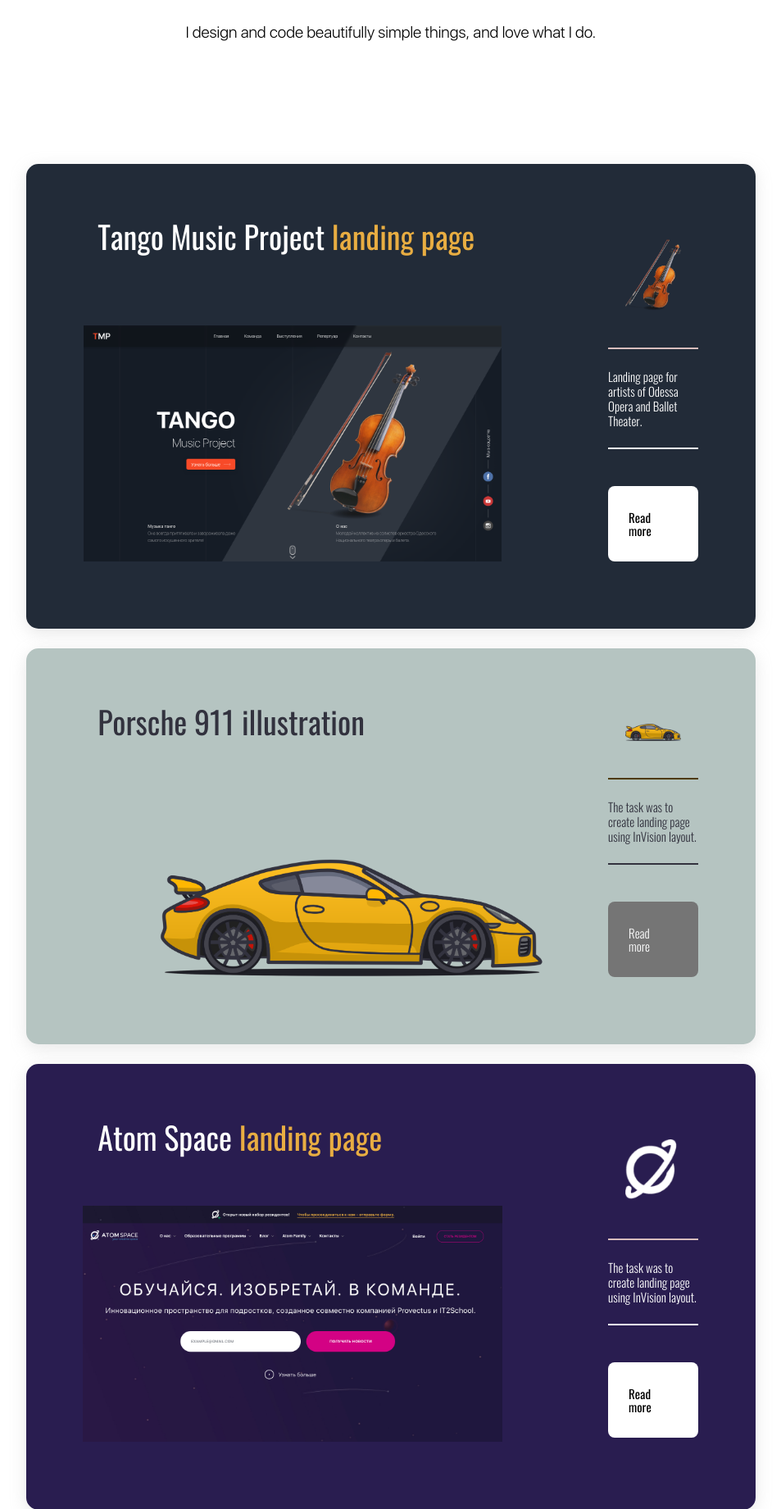
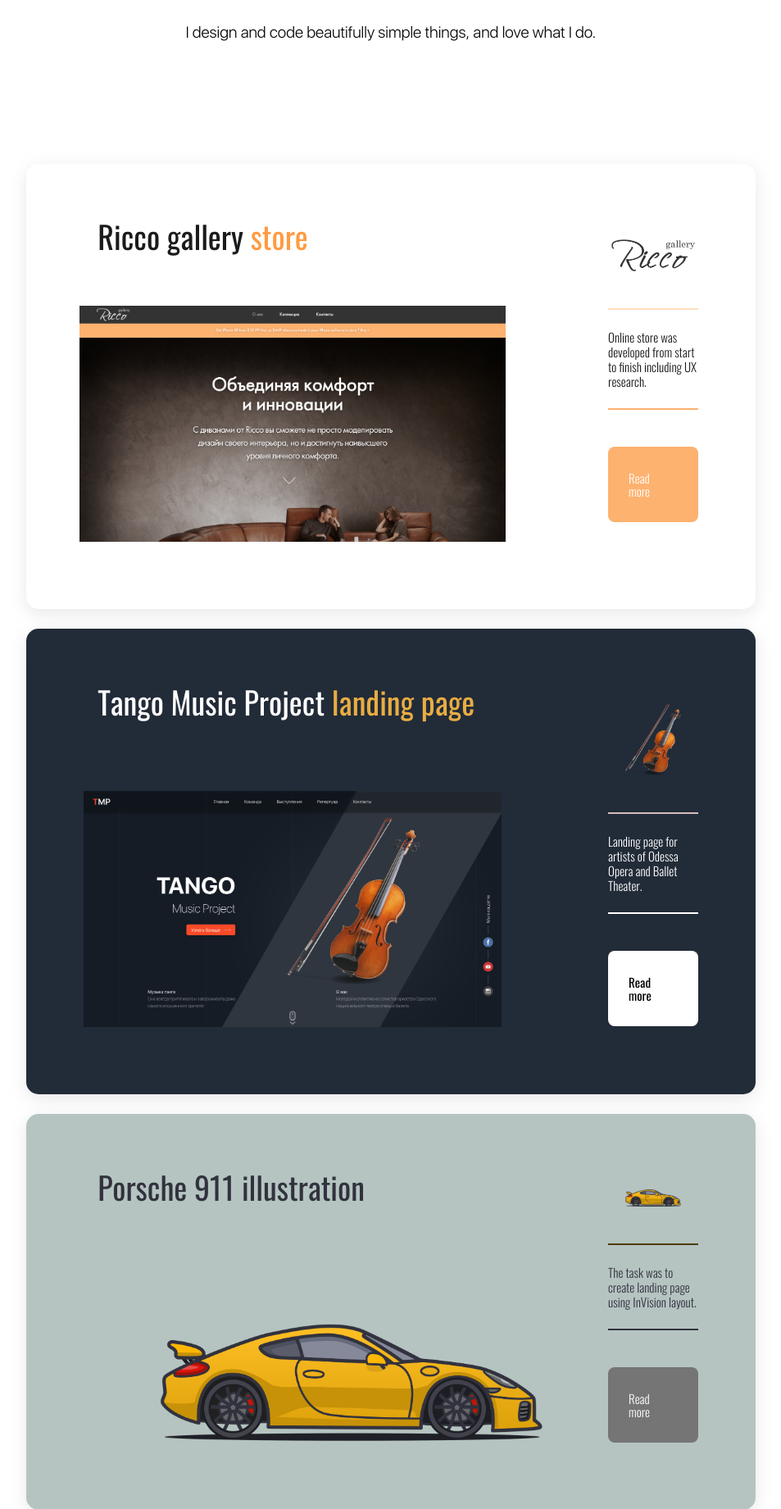
Before and after one commit to novicode1/novicode1.github.io, a PHP site: page /design.html in a window 1280 px wide. Shown: the part 299-2140 px from the top of the page at 82% size, without its empty margins (163-1116 px from the left). Run offline with PHP 8.4, Linux system fonts and the light colour scheme.

Commit message:
add 2 projects and fix bugs

```diff
--- a/css/components/footer.css
+++ b/css/components/footer.css
@@ -1,6 +1,10 @@
 
 .footer {
     flex-shrink: 0;
+}
+
+.footer a {
+    color: #010101;
 }
 
 .footer > img {
@@ -36,3 +40,9 @@
     font-size: .65em;
     margin-bottom: 15px;
 }
+
+@media (max-device-width: 480px) {
+    .footer {
+        width: 100%;
+    }
+}
--- a/css/pages/projects.css
+++ b/css/pages/projects.css
@@ -192,6 +192,7 @@ strong {
 
     .project-item > img {
         display: block;
+        max-width: 100%;
         height: 40%;
         margin: 2em auto;
     }
@@ -227,4 +228,10 @@ strong {
     body {
         font-size: 60px;
     }
+    .project-item > img {
+        display: block;
+        max-width: 90%;
+        height: auto;
+        margin: 2em auto;
+    }
 }
--- a/css/project-add.css
+++ b/css/project-add.css
@@ -1,11 +1,28 @@
+.content .ricco {
+    --background-color: rgb(255, 255, 255); /**/
+    --height-main-photo: 12em;/**/
+    --margin-top-main-photo: 0em;/**/
+
+    --primary-header-color: #FF9B42;/**/
+    --header-color: #1b1b1b;/**/
+
+    --border-top-description: rgb(253, 220, 191);
+    --description-text-color: #1b1b1b;
+    --description-text-weight: 300;
+    --border-bottom-description: #FDB26F;
+
+    --button-color: #FDB26F;
+    --button-text-color: white;
+    --button-text-weight: 300;
+}
 
 .content .invision {
-    --background-color: #291d50;
-    --height-main-photo: 12em;
-    --margin-top-main-photo: 0em;
+    --background-color: #523f92; /**/
+    --height-main-photo: 12em;/**/
+    --margin-top-main-photo: 0em;/**/
 
-    --primary-header-color: #E8AD42;
-    --header-color: white;
+    --primary-header-color: #E8AD42;/**/
+    --header-color: white;/**/
 
     --border-top-description: #D8BDBD;
     --description-text-color: white;
@@ -16,6 +33,7 @@
     --button-text-color: black;
     --button-text-weight: 400;
 }
+
 
 .content .tango {
     --background-color: rgb(34, 43, 56);
--- a/design.html
+++ b/design.html
@@ -40,16 +40,38 @@
                     <li class="menu-item"><a href="resume-eng.pdf" target="_blank">Resume</a></li>
                 </ul>
             </nav>
+
             <h2>Design projects</h2>
             <h5>I design and code beautifully simple things, and love what I do.</h5>
         </header>
 
         <main class="content slide-bottom-delay">
+            <section class="project-item ricco">
+                    <h4>Ricco gallery <span>store</span></h4>
+                    <span class="block-hidden">
+                        Online store was developed from start to finish including UX research.
+                    </span>
+                    <a href="https://invis.io/3PQQRMZAR8W#/359764097_main" target="_blank" class="block-hidden">
+                        Show more
+                    </a>
+
+                    <img src="./images/projects/ricco/full.png" height="auto" alt="Ricco logo" />
+                    <nav class="project-sidebar">
+                        <img src="./images/projects/ricco/small.png" width="92%" height="auto" alt="Ricco logo" />
+
+                        <span class="project-description">
+                            Online store was developed from start to finish including UX research.
+                        </span>
+                        <a href="https://invis.io/3PQQRMZAR8W#/359764097_main" target="_blank" class="project-info-button">
+                            Read<span class="new-line-text">more</span>
+                        </a>
+                    </nav>
+            </section>
 
             <section class="project-item tango">
                     <h4>Tango Music Project <span>landing page</span></h4>
                     <span class="block-hidden">
-                        Simple illustration in flat design.
+                        Landing page for artists of Odessa Opera and Ballet Theater.
                     </span>
                     <a href="https://www.behance.net/gallery/76785285/Tango-Music-Project-landing-page" target="_blank" class="block-hidden">
                         Show more
@@ -211,7 +233,7 @@
     <footer class="footer">
         <img src="images/icons/heart.svg" alt="Thanks wor watching icon" />
         <h6>Let's work together :)</h6>
-        <span class="footer-email-contact">dannovik30@gmail.com</span>
+        <a href="mailto:dannovik30@gmail.com" class="footer-email-contact">dannovik30@gmail.com</a>
         <div class="footer-icons-row">
             <a href="https://www.facebook.com/profile.php?id=100004432082899" target="_blank">
                 <img src="images/icons/facebook-logo.svg" alt="Facebook profile link" />
--- a/index.html
+++ b/index.html
@@ -66,7 +66,7 @@
     <footer class="footer">
         <img src="images/icons/heart.svg" alt="Thanks wor watching icon" />
         <h6>Let's work together :)</h6>
-        <span class="footer-email-contact">dannovik30@gmail.com</span>
+        <a href="mailto:dannovik30@gmail.com" class="footer-email-contact">dannovik30@gmail.com</a>
         <div class="footer-icons-row">
             <a href="https://www.facebook.com/profile.php?id=100004432082899" target="_blank">
                 <img src="images/icons/facebook-logo.svg" alt="Facebook profile link" />
```
Also changed, not shown: code.html (+26 -5 lines), images/projects/ricco/full.png (added), images/projects/ricco/small.png (added), 4 other files.
